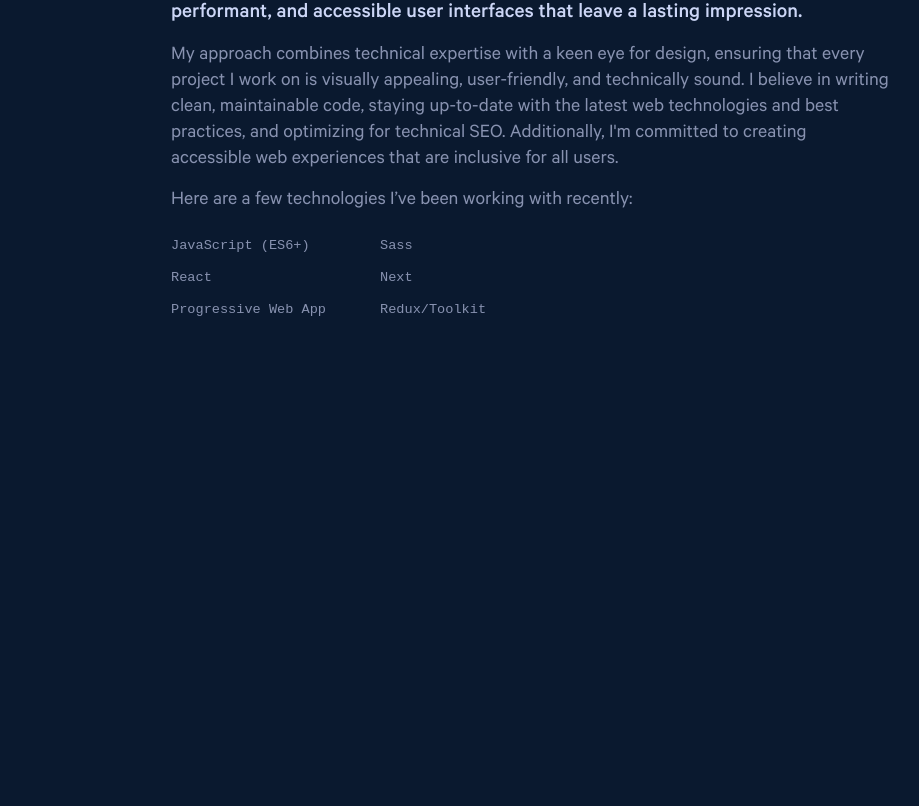
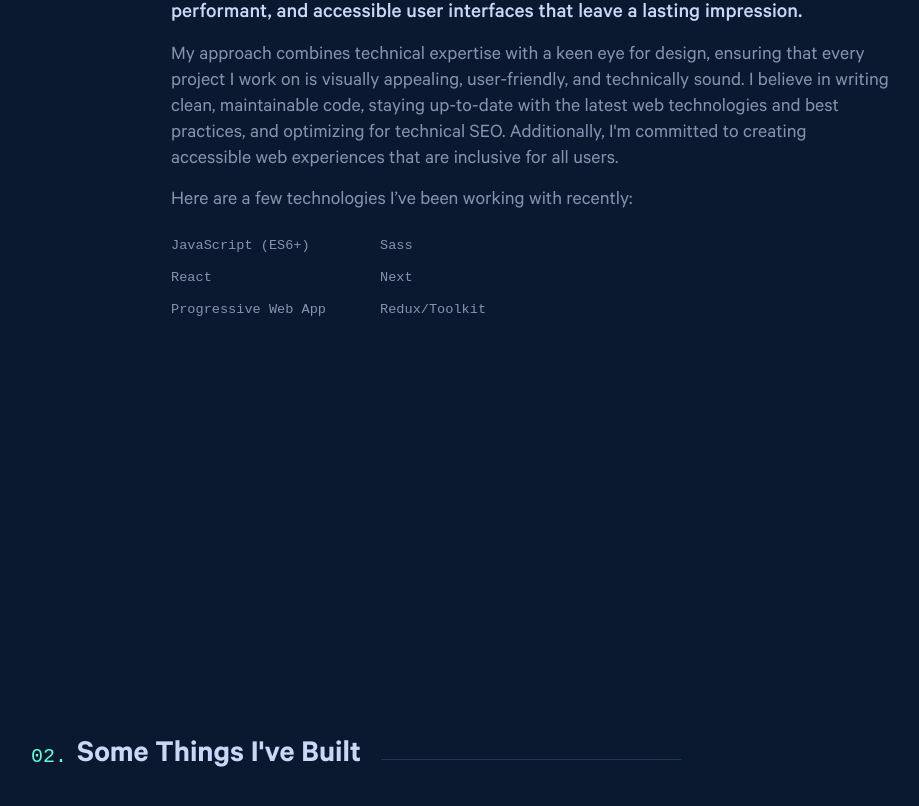
Before and after one commit to Moamal-2000/moamal-alaa, a Next.js app: page / in a window 1280 px wide. Shown: the part 1135-1941 px from the top of the page, without its empty margins (109-1028 px from the left). Before the commit the page ends 1664 px from the top, so only its background shows below. Built offline with nearby package versions, Linux system fonts and the light colour scheme.

Commit message:
add: include ProjectsSection component in Home page and NumberedHeading title

```diff
--- a/src/app/page.js
+++ b/src/app/page.js
@@ -1,5 +1,6 @@
 import AboutSection from "@/components/Home/AboutSection/AboutSection";
 import HeroSection from "@/components/Home/HeroSection/HeroSection";
+import ProjectsSection from "@/components/Home/ProjectsSection/ProjectsSection";
 import s from "./page.module.scss";
 
 export default function Home() {
@@ -7,6 +8,7 @@ export default function Home() {
     <main className={s.home}>
       <HeroSection />
       <AboutSection />
+      <ProjectsSection />
     </main>
   );
 }
--- a/src/components/Home/ProjectsSection/ProjectsSection.jsx
+++ b/src/components/Home/ProjectsSection/ProjectsSection.jsx
@@ -1,7 +1,12 @@
+import NumberedHeading from "@/components/Shared/NumberedHeading/NumberedHeading";
 import s from "./ProjectsSection.module.scss";
 
 const ProjectsSection = () => {
-  return <section className={s.projectsSection}></section>;
+  return (
+    <section className={s.projectsSection}>
+      <NumberedHeading title="Some Things I've Built" number="02" />
+    </section>
+  );
 };
 
 export default ProjectsSection;
```
